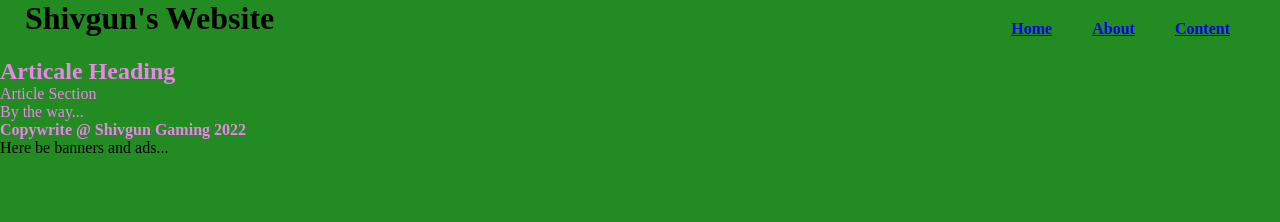
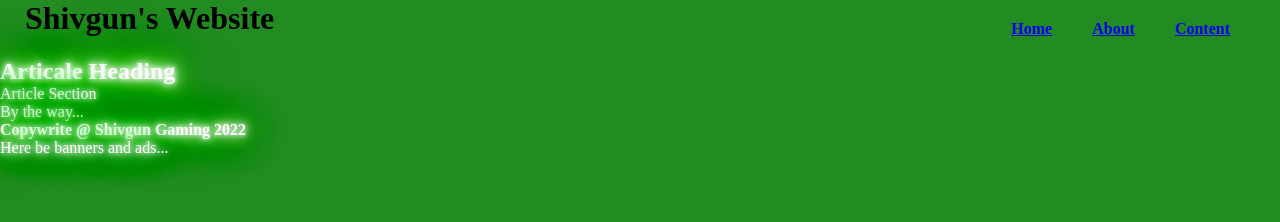
Before and after one commit to ShivgunGaming/moralis-website, a plain HTML site: page Page_Layout.html in a window 1280 px wide. Drawn offline with Linux system fonts and the light colour scheme.

Commit message:
Update styles.css

```diff
--- a/css/styles.css
+++ b/css/styles.css
@@ -1,6 +1,6 @@
 
 body{
-    background-color:forestgreen
+    background-color:#228b22
 }
 
 
@@ -24,7 +24,15 @@ body{
 
 }
 .text{
-    color: violet;
+    color: #FFFFFF;
+background: #228b22;
+text-shadow: 0 0 5px #FFF, 0 0 10px #FFF, 0 0 15px #FFF, 0 0 20px #49ff18, 0 0 30px #49FF18, 0 0 40px #49FF18, 0 0 55px #49FF18, 0 0 75px #49ff18;
+}
+
+.side-text{
+    color: #FFFFFF;
+    background: #228b22;
+    text-shadow: 0 0 5px #FFF, 0 0 10px #FFF, 0 0 15px #FFF, 0 0 20px #49ff18, 0 0 30px #49FF18, 0 0 40px #49FF18, 0 0 55px #49FF18, 0 0 75px #49ff18;
 }
 
 
```
